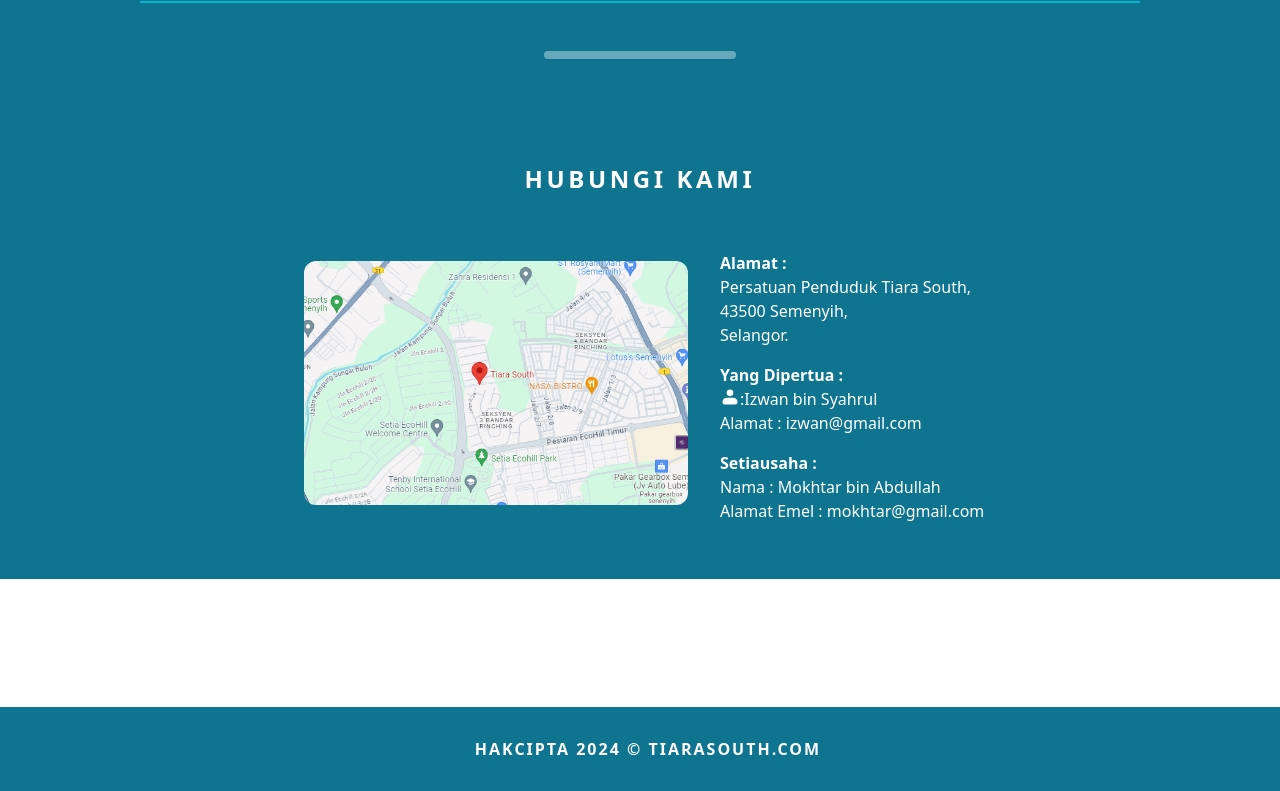
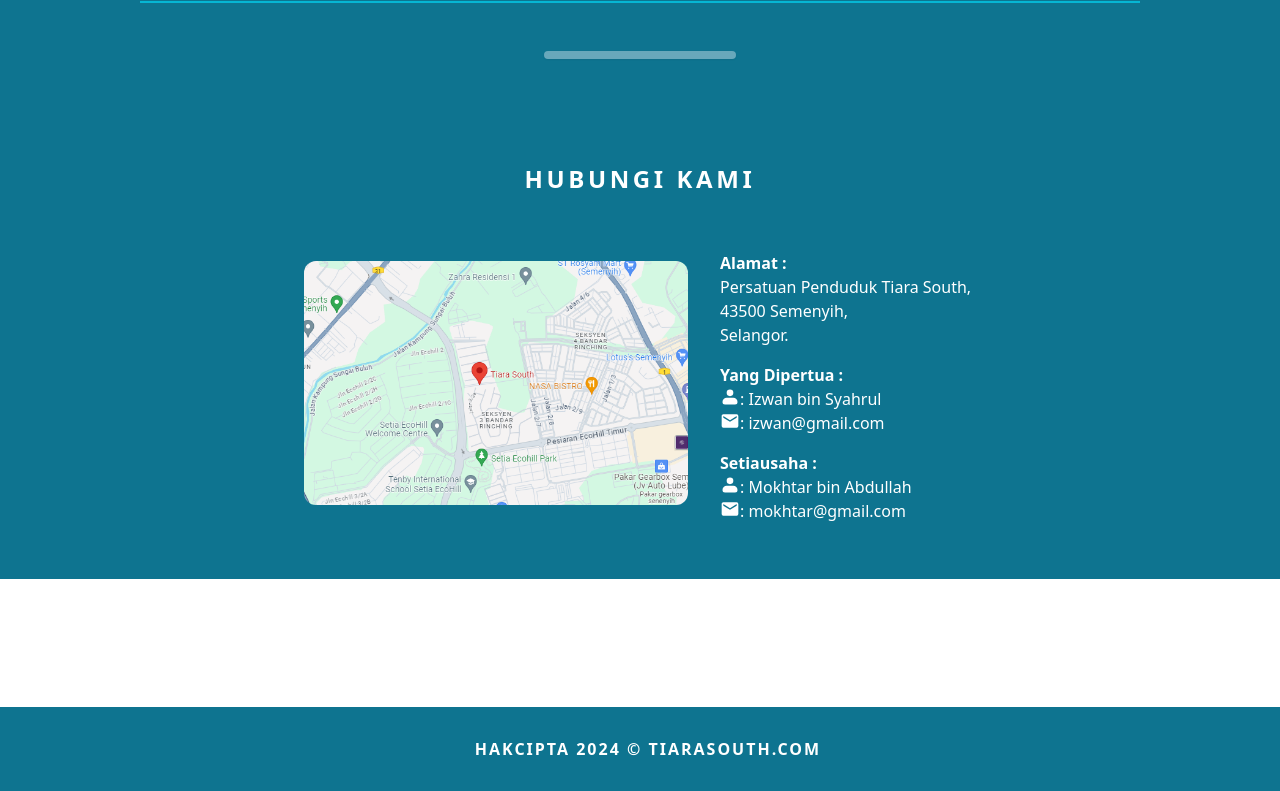
Before and after one commit to adamhijjaz/tiara-south-client, a React (Create React App) app: page /Direktori in a window 1280 px wide. Shown: the part 883-1674 px from the top of the page. Built offline with nearby package versions, Linux system fonts and the light colour scheme.

Commit message:
duration Map

```diff
--- a/src/pages/Direktori.js
+++ b/src/pages/Direktori.js
@@ -134,7 +134,7 @@ function Direktori() {
               className=" w-1/2 flex items-center justify-end gap-x-2 "
             >
               <img
-                className="rounded-xl w-3/5 duration-300 hover:scale-105 hover:shadow-lg transition-transform"
+                className="rounded-xl w-3/5 duration-1000 hover:scale-105 hover:shadow-lg transition-transform"
                 src={contact_us.imageSrc}
               ></img>
             </Link>
@@ -158,18 +158,23 @@ function Direktori() {
                       <div className="font-bold">Yang Dipertua :</div>
 
                       <div className="flex ">
-                        <IconProfile></IconProfile>:
-                        {item.name}
+                        <IconProfile></IconProfile> : {item.name}
                       </div>
-                      <div className="">Alamat : {item.email1}</div>
+                      <div className="flex">
+                        <MdiEmail></MdiEmail> : {item.email1}
+                      </div>
                     </div>
                   )}
                   {item.email2 && (
                     <div className="mt-2">
                       <div className="font-bold">Setiausaha :</div>
 
-                      <div className="">Nama : {item.name}</div>
-                      <div className="">Alamat Emel : {item.email2}</div>
+                      <div className="flex ">
+                        <IconProfile></IconProfile> : {item.name}
+                      </div>
+                      <div className="flex">
+                        <MdiEmail></MdiEmail> : {item.email2}
+                      </div>
                     </div>
                   )}
                 </div>
```
